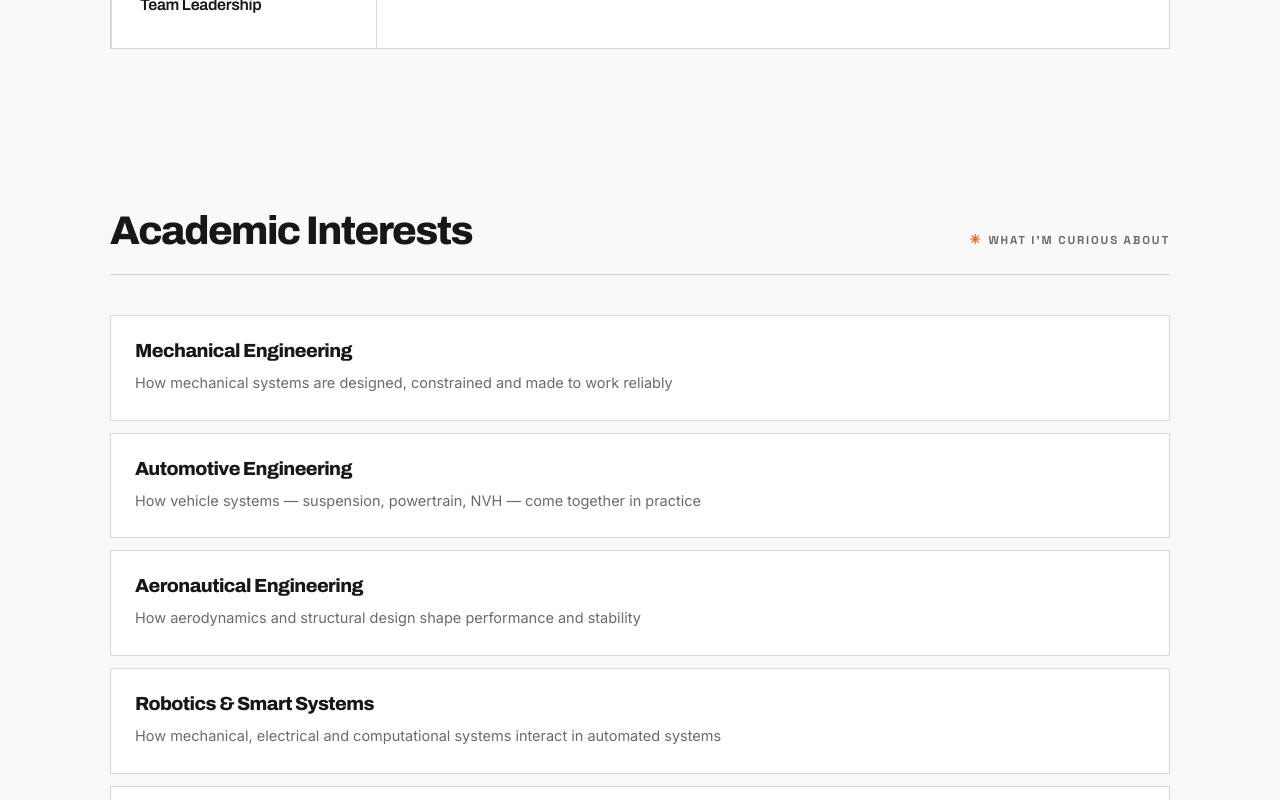
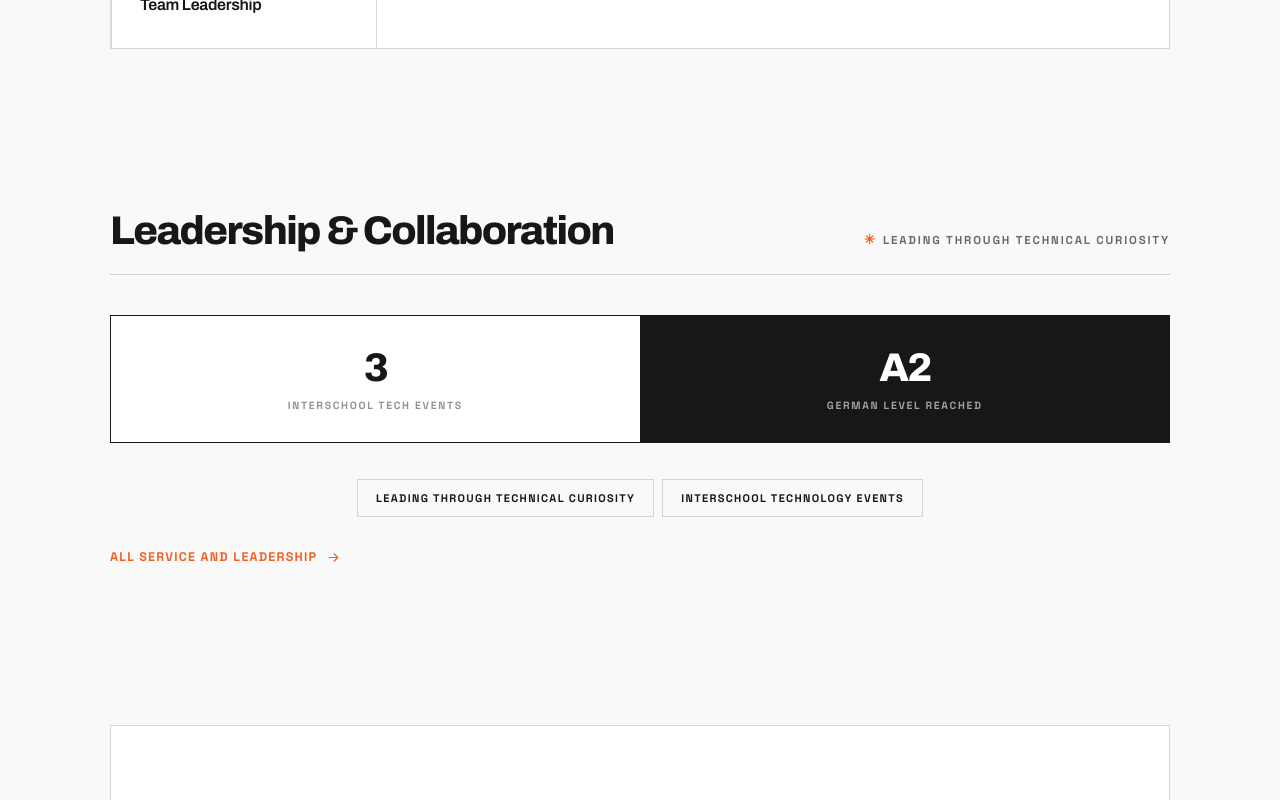
Before and after one commit to amitokamble8-pixel/ishaan_portfolio_1, a React (Vite) app: page / in a window 1280 px wide. Shown: the part 3720-4520 px from the top of the page. Built offline with nearby package versions, Linux system fonts and the light colour scheme.

Commit message:
Remove Academic Interests section from pages.jsx
Removed the 'Academic Interests' section and its content.

```diff
--- a/src/pages.jsx
+++ b/src/pages.jsx
@@ -106,15 +106,6 @@ export function Home() {
           eyebrow={SKILLS.map((s) => s.group).join(" · ")}
         />
         <Reveal><SkillsPanel groups={SKILLS} /></Reveal>
-      </section>
-
-      <section className="section">
-        <SectionHead title="Academic Interests" eyebrow="What I'm Curious About" />
-        <div className="row-list">
-          {ARTICLES.map((a, i) => (
-            <Reveal key={a.title} delay={i * 60}><ArticleRow a={a} /></Reveal>
-          ))}
-        </div>
       </section>
 
       <section className="section">
```
